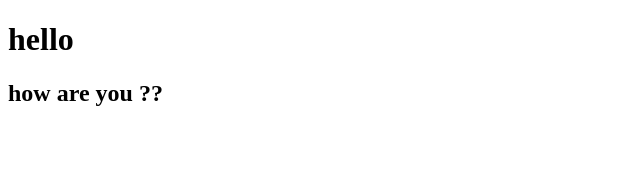
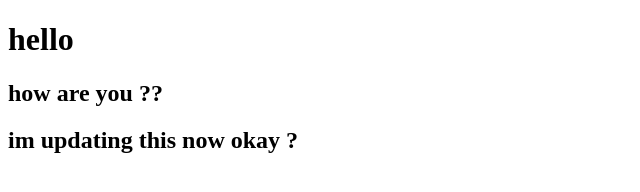
Before and after one commit to DILIPPRAJAPATI1/devops-projects, a plain HTML site: page project-1-docker/index.html in a window 1280 px wide. Shown: the whole page, without its empty margins (0-640 px from the left). Drawn offline with Linux system fonts and the light colour scheme.

Commit message:
project 2: update app to version 2

```diff
--- a/project-1-docker/index.html
+++ b/project-1-docker/index.html
@@ -8,5 +8,6 @@
 <body>
     <h1>hello</h1>
     <h2>how are you ??</h2>
+    <h2>im updating this now okay ?<h2>
 </body>
 </html>
```
